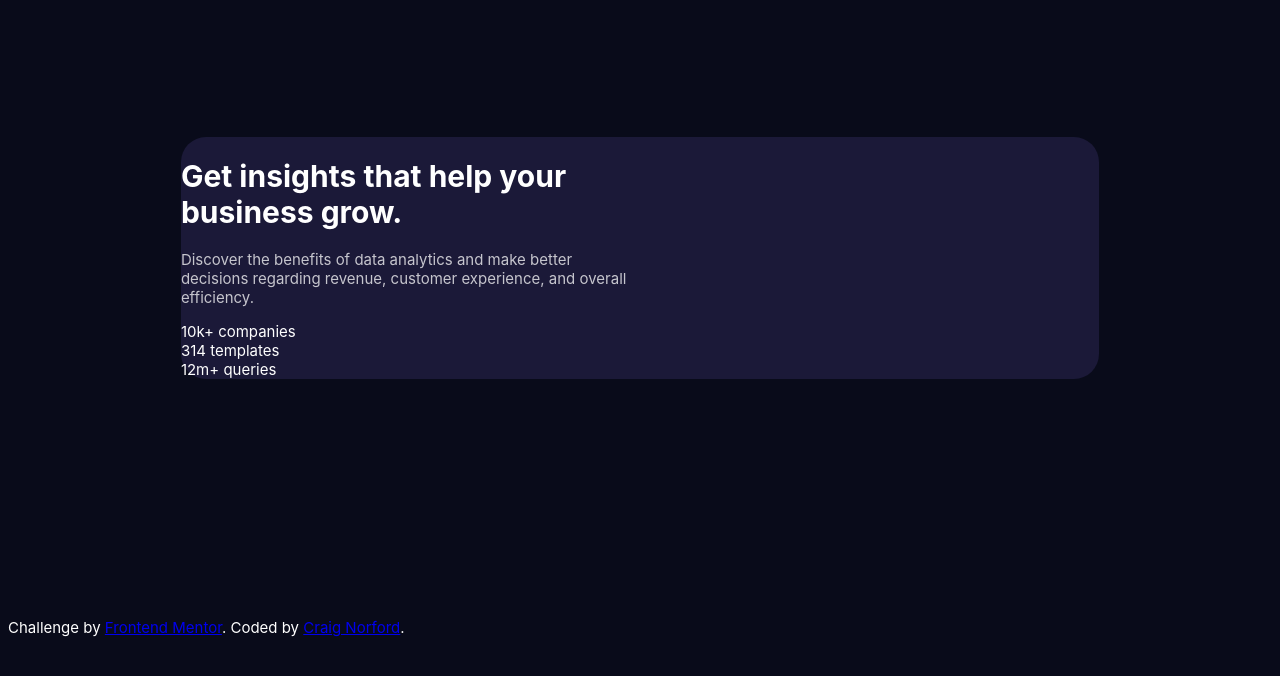
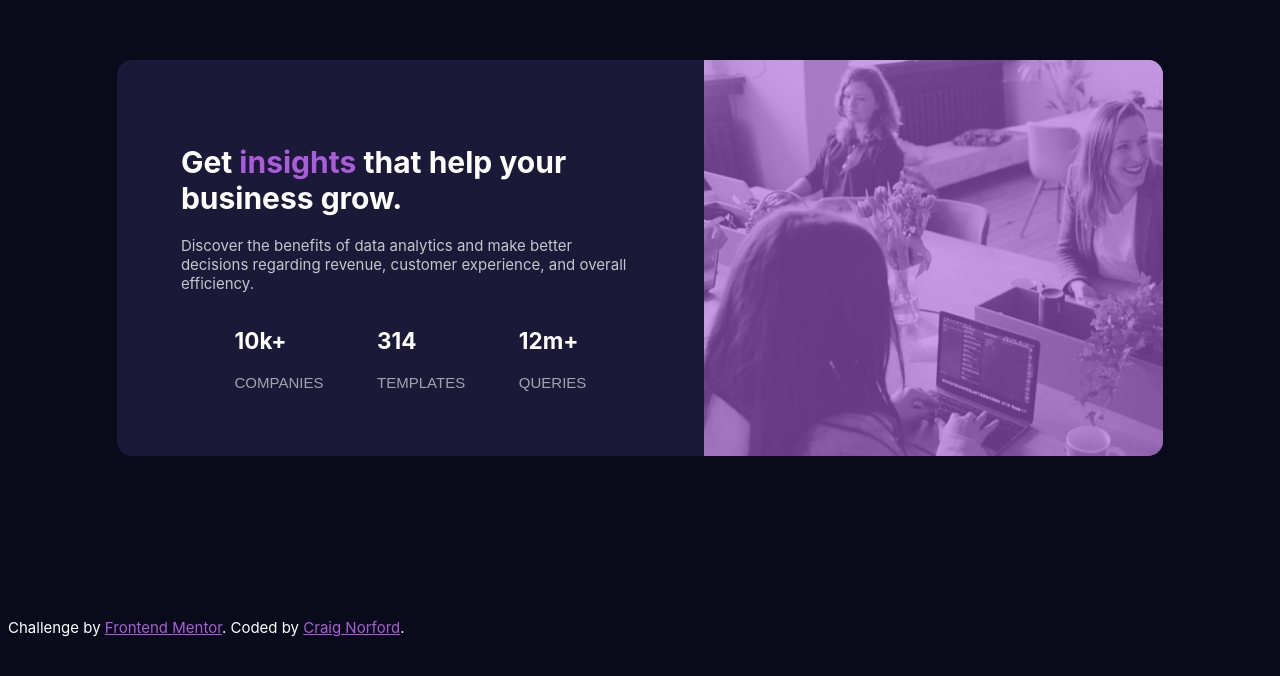
Before and after one commit to CraigDoesCode/git-workshop-test-, a plain HTML site: page index.html in a window 1280 px wide. Shown: the part 110-786 px from the top of the page. Drawn offline with Linux system fonts and the light colour scheme.

Commit message:
color overlay and spacing

```diff
--- a/index.html
+++ b/index.html
@@ -22,13 +22,13 @@
 
           <div class="stats">
 
-            <div class="stat">10k+ companies</div>
-            <div class="stat">314 templates</div>
-            <div>12m+ queries</div>
+            <div class="stat"><h2>10k+</h2> <span>COMPANIES</span></div>
+            <div class="stat"><h2>314</h2> <span>TEMPLATES</span></div>
+            <div class="stat"><h2>12m+</h2> <span>QUERIES</span></div>
           </div>
         </div>
         <div class="image">
-          <!--<img src="resources/images/image-header-desktop.jpg" alt=""/>-->
+          <div class="overlay"></div>
         </div>
       </div>
     </main>
--- a/resources/css/style.css
+++ b/resources/css/style.css
@@ -1,5 +1,4 @@
 
-/*font-family: 'Lexend Deca', sans-serif;*/
 body {
 
     background-color:hsl(233, 47%, 7%);
@@ -15,16 +14,43 @@ main {
 }
 
 .card {
-    display:inline-block;
+    display:flex;
+    overflow: hidden;
     background-color:hsl(244, 38%, 16%);
-    border-radius: 25px;
+    border-radius: 15px;
 }
 .card .info {
-    width: 50%
+    width: 50%;
+    margin: 2rem;
+    padding: 2rem;
 }
 .main-text {
     color: hsla(0, 0%, 100%, 0.75);
 }
+.info span {
+    color: hsl(277, 64%, 61%);
+}
+.image {
+    width: 50%;
+    background-image: url("../images/image-header-desktop.jpg");
+}
 .stat-headings {
     color:hsla(0, 0%, 100%, 0.6)
 }
+.overlay{
+    background-color: hsla(277, 64%, 61%, 60%);
+    width: 100%;
+    height: 100%;
+}
+.stats {
+    display: flex;
+    flex-direction: row;
+    justify-content: space-evenly;
+}
+.stat span {
+    color: hsla(0, 0%, 100%, 0.6);
+    font-family: 'Lexend Deca', sans-serif;
+}
+a {
+    color: hsl(277, 64%, 61%);
+}
```
